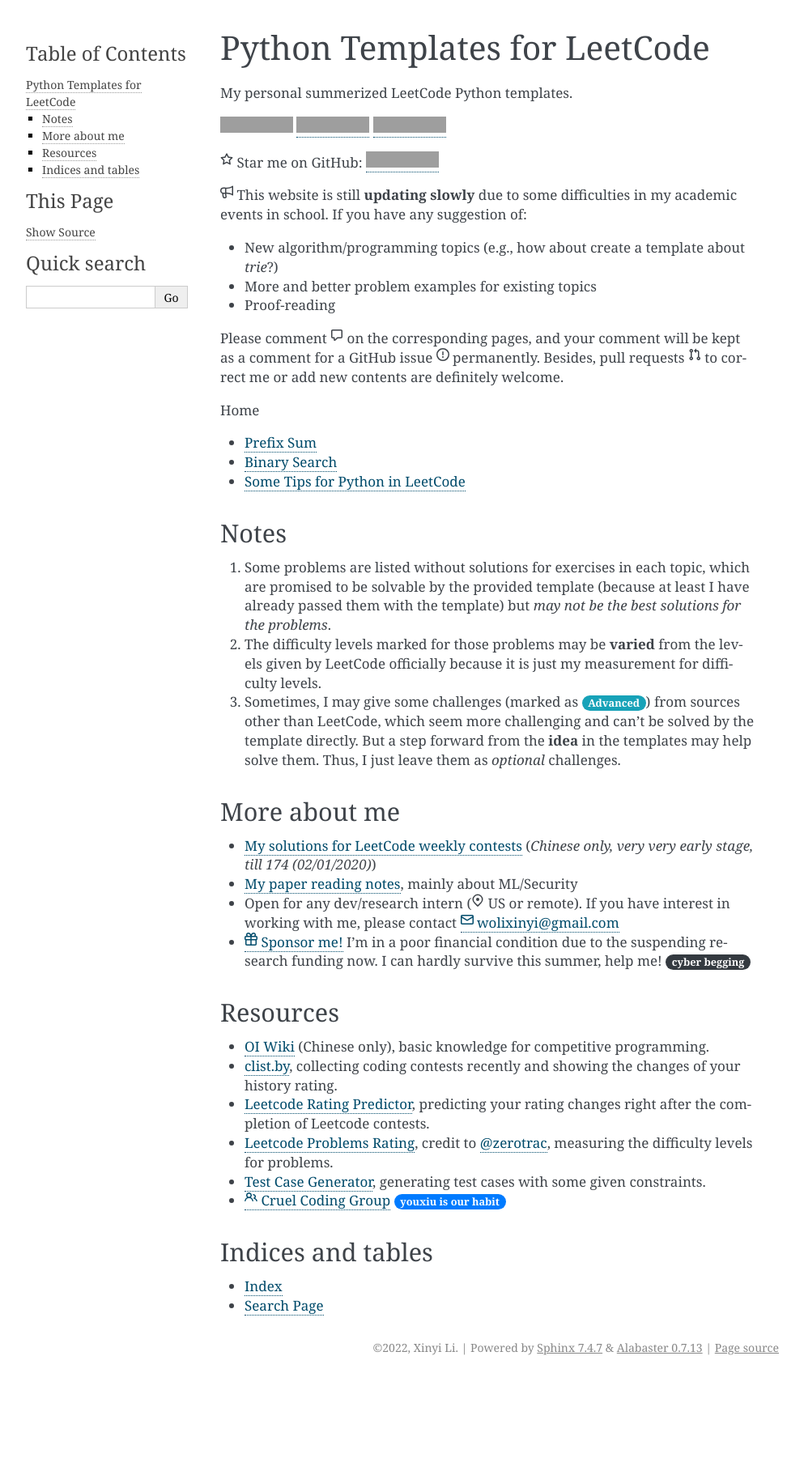
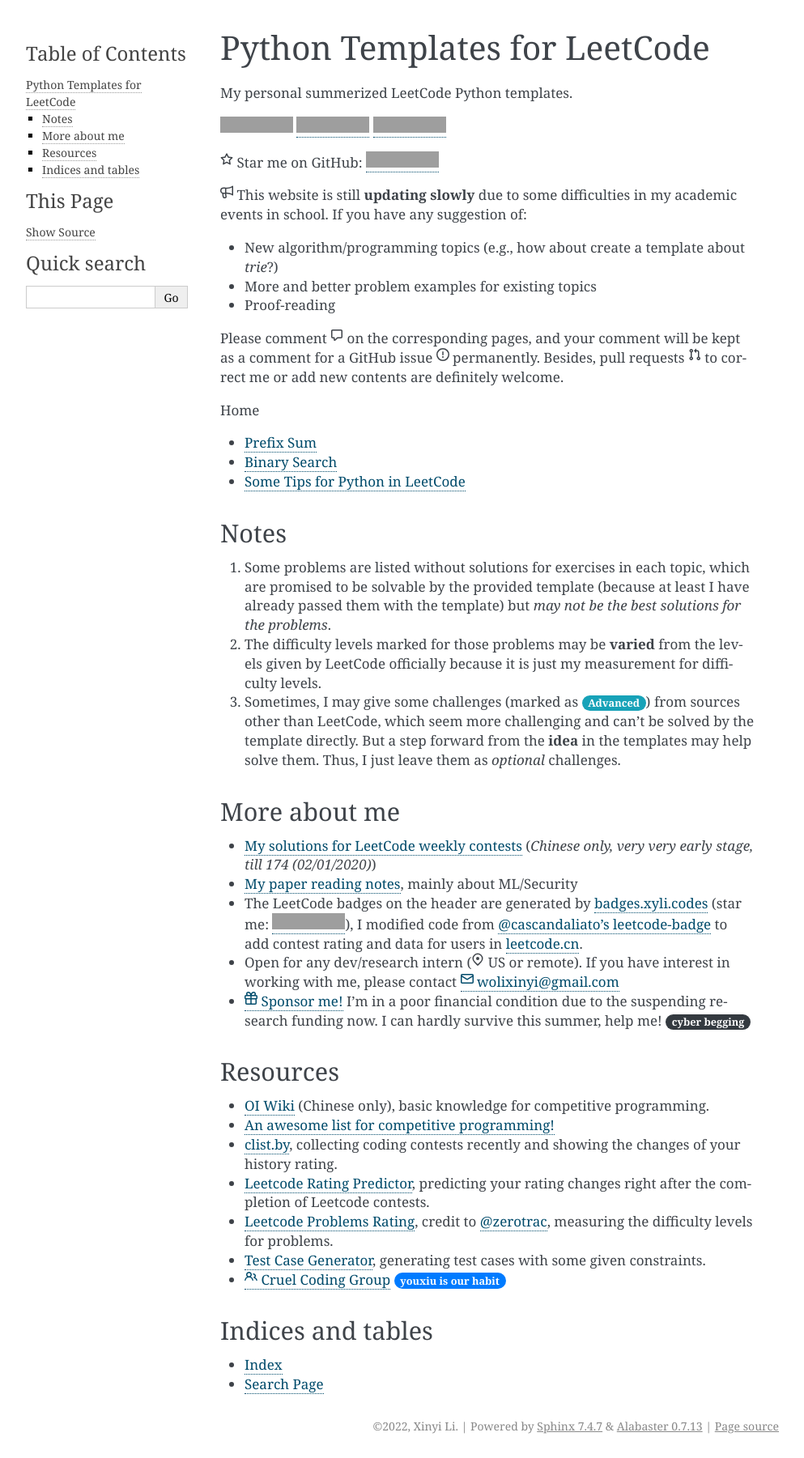
Before and after one commit to li-xin-yi/lctemplates, a Sphinx documentation site: the page built from docs/source/index.md, in a window 1280 px wide. Shown: the whole page at 81% size, without its empty margins (148-1141 px from the left). Built offline with Sphinx 7.4.7, drawn with Linux system fonts in a browser that asks for light colours; before the commit the page ends 1704 px from its top, so only the background shows below that; grey boxes are pictures that could not be loaded.

Commit message:
Update index.md

```diff
--- a/docs/source/index.md
+++ b/docs/source/index.md
@@ -37,12 +37,14 @@ Some Tips for Python in LeetCode <tips.md>
 
 - [My solutions for LeetCode weekly contests](http://notebook.xyli.me/categories/LeetCode/) (*Chinese only, very very early stage, till 174 (02/01/2020)*)
 - [My paper reading notes](https://paper-weekly.readthedocs.io/en/latest/), mainly about ML/Security
+- The LeetCode badges on the header are generated by [badges.xyli.codes](https://badges.xyli.codes/) (star me: [![](https://img.shields.io/github/stars/li-xin-yi/leetcode-badge?style=social)](https://github.com/li-xin-yi/leetcode-badge)), I modified code from [@cascandaliato's leetcode-badge](https://github.com/cascandaliato/leetcode-badge) to add contest rating and data for users in [leetcode.cn](https://leetcode.cn/).
 - Open for any dev/research intern ({opticon}`location` US or remote). If you have interest in working with me, please contact [{opticon}`mail` wolixinyi@gmail.com](mailto:wolixinyi@gmail.com)
 - [{opticon}`gift` Sponsor me!](https://github.com/sponsors/li-xin-yi) I'm in a poor financial condition due to the suspending research funding now. I can hardly survive this summer, help me! {badge}`cyber begging,badge-dark badge-pill`
 
 ## Resources
 
 - [OI Wiki](https://oi-wiki.org/) (Chinese only), basic knowledge for competitive programming.
+- [An awesome list for competitive programming!](https://codeforces.com/blog/entry/23054)
 - [clist.by](https://clist.by/), collecting coding contests recently and showing the changes of your history rating.
 - [Leetcode Rating Predictor](https://lcpredictor.herokuapp.com/), predicting your rating changes right after the completion of Leetcode contests.
 - [Leetcode Problems Rating](https://zerotrac.github.io/leetcode_problem_rating/), credit to [@zerotrac](https://leetcode.cn/u/zerotrac2/), measuring the difficulty levels for problems.
```
